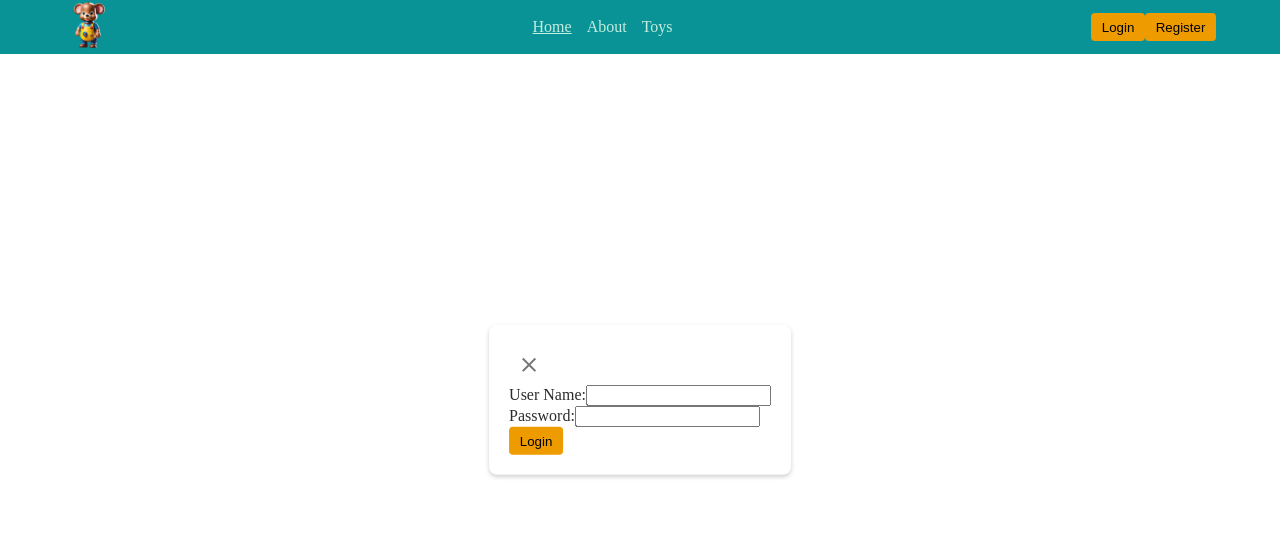
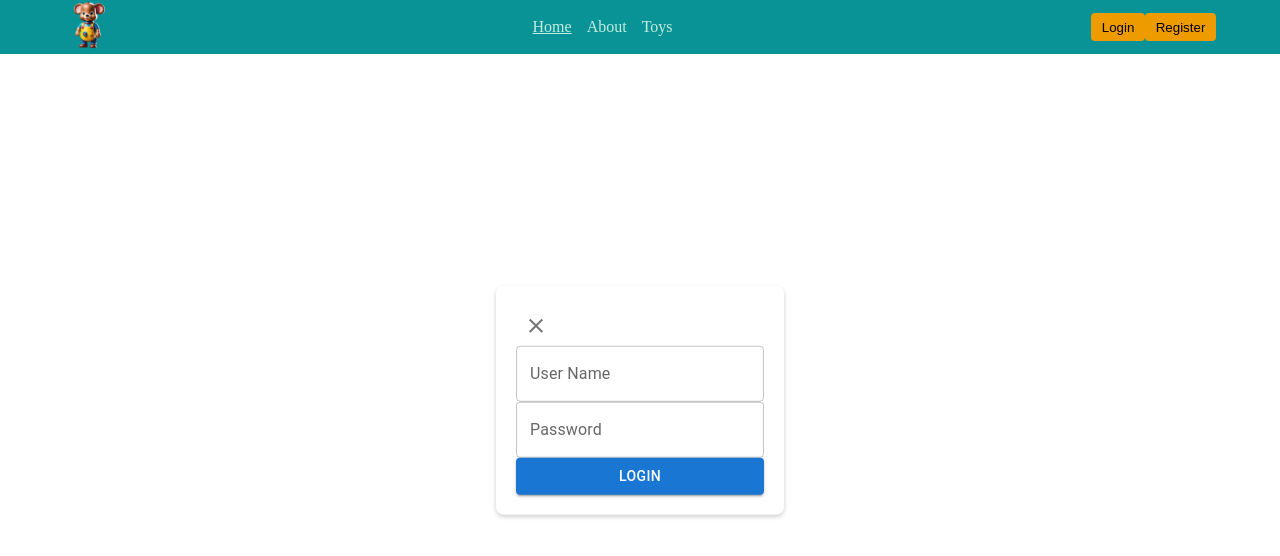
Before and after one commit to Spiivak/mistertoy-frontend, a React (Vite) app: page / in a window 1280 px wide. Both pictures are taken after a click on the button "Login". Shown: the top 556 px of the page. Built offline with nearby package versions, Linux system fonts and the light colour scheme; a web font is replaced by a local one.

Commit message:
Refactor Login Form

```diff
--- a/src/cmps/LoginForm.jsx
+++ b/src/cmps/LoginForm.jsx
@@ -2,6 +2,8 @@ import React, { useState } from 'react'
 import { useFormik } from 'formik'
 import * as Yup from 'yup'
 import { userService } from '../services/user.service'
+import TextField from '@mui/material/TextField';
+import Button from '@mui/material/Button';
 
 const LoginValidationSchema = Yup.object().shape({
   username: Yup.string().required('Required'),
@@ -23,32 +25,33 @@ export function LoginForm({ onLogin }) {
   })
 
   return (
-    <form onSubmit={formik.handleSubmit}>
-      <div>
-        <label htmlFor="username">User Name:</label>
-        <input
-          type="text"
+    <form onSubmit={formik.handleSubmit} className='login-form flex column'>
+      <TextField
         id="username"
         name="username"
+        autoComplete="username"
+        label="User Name"
         onChange={formik.handleChange}
         onBlur={formik.handleBlur}
         value={formik.values.username}
+        error={formik.touched.username && Boolean(formik.errors.username)}
+        helperText={formik.touched.username && formik.errors.username}
       />
-        {formik.touched.username && formik.errors.username && <div>{formik.errors.username}</div>}
-      </div>
-      <div>
-        <label htmlFor="password">Password:</label>
-        <input
+      <TextField
         type="password"
         id="password"
         name="password"
+        label="Password"
         onChange={formik.handleChange}
         onBlur={formik.handleBlur}
         value={formik.values.password}
+        error={formik.touched.password && Boolean(formik.errors.password)}
+        helperText={formik.touched.password && formik.errors.password}
+        autoComplete='current-password'
       />
-        {formik.touched.password && formik.errors.password && <div>{formik.errors.password}</div>}
-      </div>
-      <button type="submit">Login</button>
+      <Button type="submit" variant="contained" color="primary">
+        Login
+      </Button>
     </form>
   )
 }
```
Lines whose indentation alone changed are shown as unchanged.
